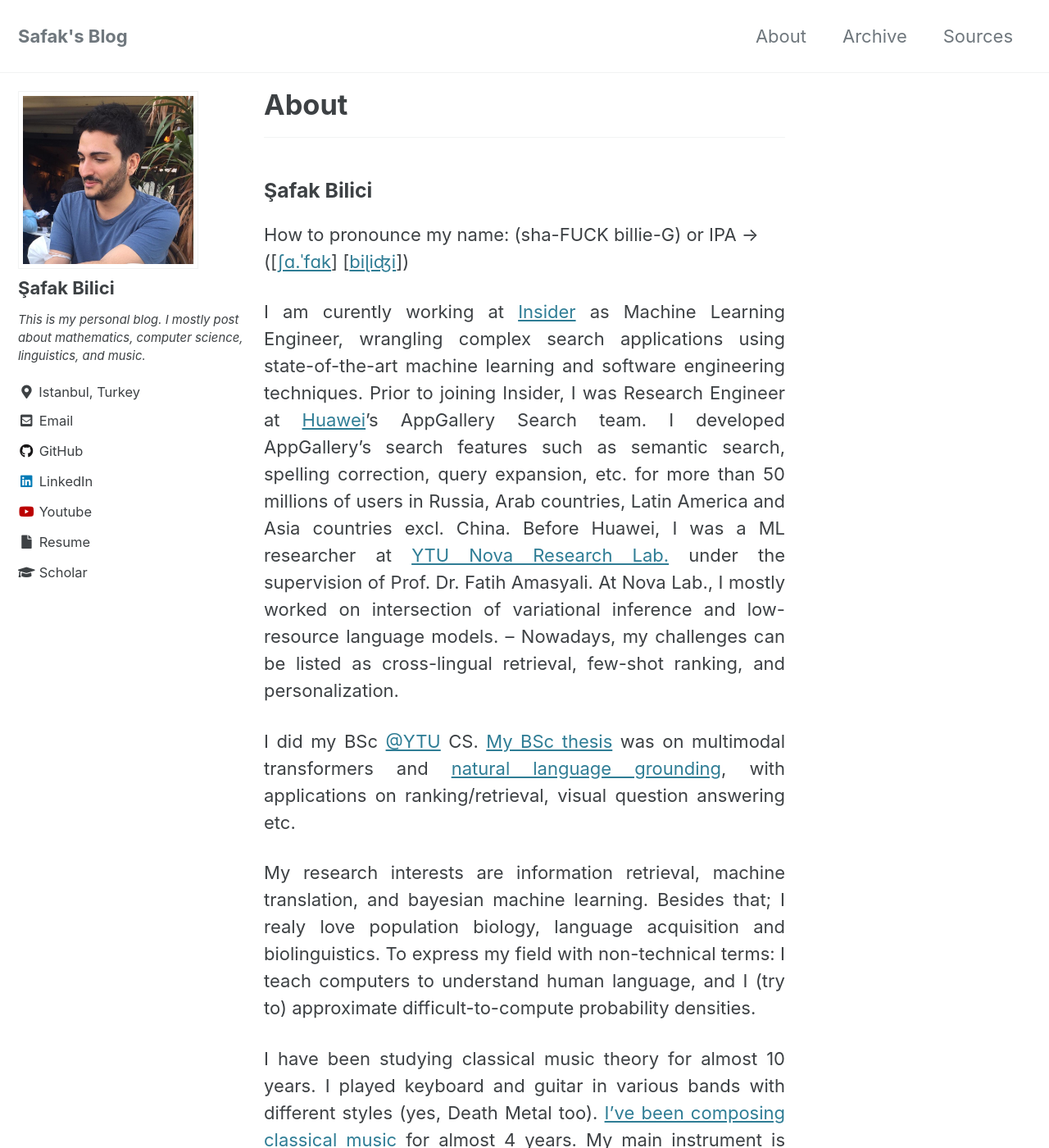
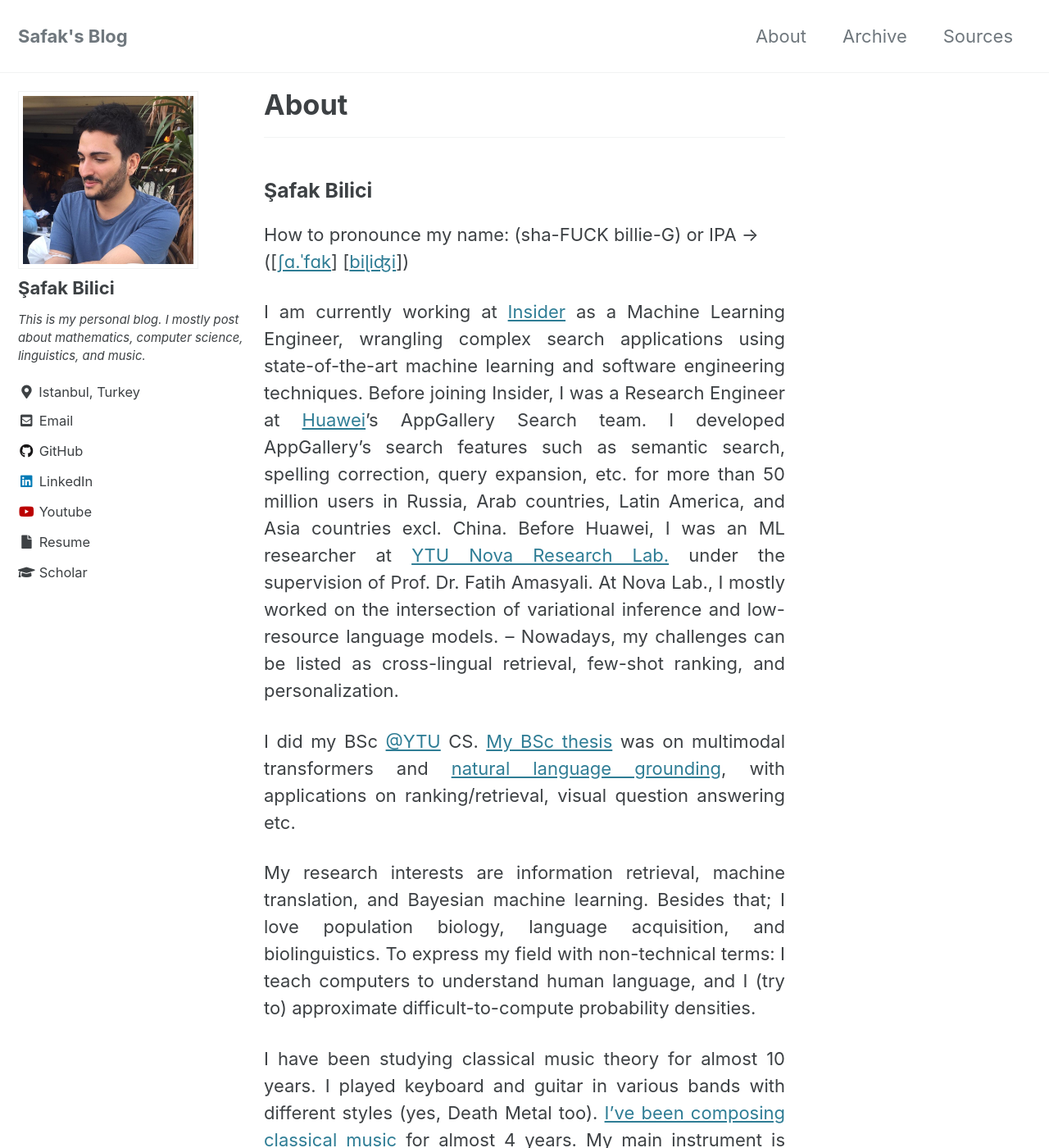
Before and after one commit to safakkbilici/safakkbilici.github.io, a Jekyll site: the page built from _pages/about.md, in a window 1280 px wide and 1400 px high. Shown: the whole window at 82% size. Built offline with Jekyll 4.4.1, drawn with Linux system fonts in a browser that asks for light colours; cached includes are drawn as plain includes; some of the changed text lies outside the part shown.

Commit message:
spelling

```diff
--- a/_pages/about.md
+++ b/_pages/about.md
@@ -14,19 +14,19 @@
 
 {: .text-justify}
 
-I am curently working at [Insider](https://useinsider.com/) as Machine Learning Engineer, wrangling complex search applications using state-of-the-art machine learning and software engineering techniques. Prior to joining Insider, I was Research Engineer at [Huawei](https://www.huawei.com/en/)'s AppGallery Search team. I developed AppGallery's search features such as semantic search, spelling correction, query expansion, etc. for more than 50 millions of users in Russia, Arab countries, Latin America and Asia countries excl. China. Before Huawei, I was a ML researcher at [YTU Nova Research Lab.](https://www.linkedin.com/company/novaresearchlab/mycompany/) under the supervision of Prof. Dr. Fatih Amasyali. At Nova Lab., I mostly worked on intersection of variational inference and low-resource language models. -- Nowadays, my challenges can be listed as cross-lingual retrieval, few-shot ranking, and personalization.
+I am currently working at [Insider](https://useinsider.com/) as a Machine Learning Engineer, wrangling complex search applications using state-of-the-art machine learning and software engineering techniques. Before joining Insider, I was a Research Engineer at [Huawei](https://www.huawei.com/en/)’s AppGallery Search team. I developed AppGallery’s search features such as semantic search, spelling correction, query expansion, etc. for more than 50 million users in Russia, Arab countries, Latin America, and Asia countries excl. China. Before Huawei, I was an ML researcher at [YTU Nova Research Lab.](https://www.linkedin.com/company/novaresearchlab/mycompany/) under the supervision of Prof. Dr. Fatih Amasyali. At Nova Lab., I mostly worked on the intersection of variational inference and low-resource language models. – Nowadays, my challenges can be listed as cross-lingual retrieval, few-shot ranking, and personalization.
 
 {: .text-justify}
 I did my BSc [@YTU](https://www.yildiz.edu.tr/en/) CS. [My BSc thesis](/assets/data/SafakBiliciBScThesis.pdf) was on multimodal transformers and [natural language grounding](https://katefvision.github.io/LanguageGrounding/), with applications on ranking/retrieval, visual question answering etc.
 
 {: .text-justify}
-My research interests are information retrieval, machine translation, and bayesian machine learning. Besides that; I realy love population biology, language acquisition and biolinguistics. To express my field with non-technical terms: I teach computers to understand human language, and I (try to) approximate difficult-to-compute probability densities.
+My research interests are information retrieval, machine translation, and Bayesian machine learning. Besides that; I love population biology, language acquisition, and biolinguistics. To express my field with non-technical terms: I teach computers to understand human language, and I (try to) approximate difficult-to-compute probability densities.
 
 {: .text-justify}
 I have been studying classical music theory for almost 10 years. I played keyboard and guitar in various bands with different styles (yes, Death Metal too). [I've been composing classical music](https://www.youtube.com/channel/UCFVua8j3Ssal2hSY4VXLj8g) for almost 4 years. My main instrument is piano.
 
 {: .text-justify}
-If you want to discuss the things that I mentioned above or anything else, buy me a coffee. My email address at bottom of the page. Damn I really love coffee.
+If you want to discuss the things that I mentioned above or anything else, buy me a coffee. My email address is at the bottom of the page. Damn, I really love coffee.
 
 ### Publications and Preprints
 
```
